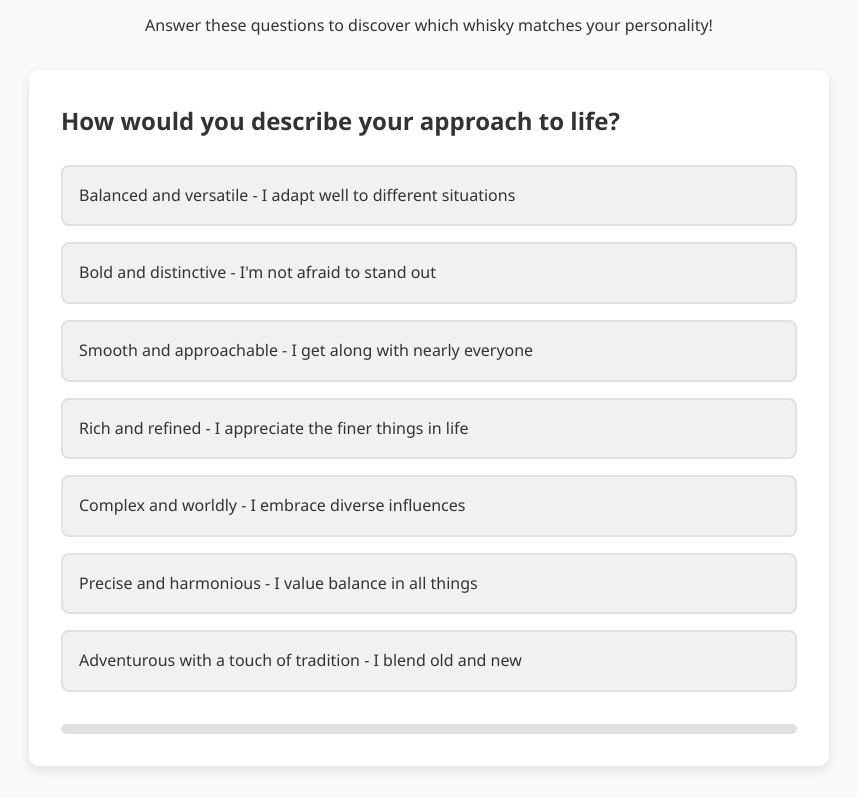
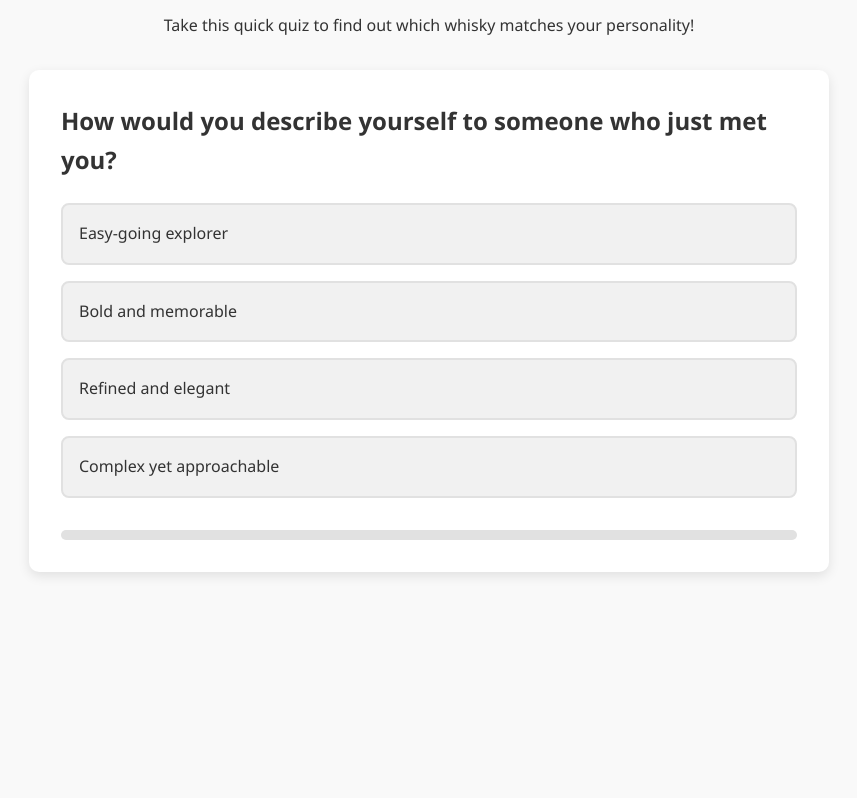
Before and after one commit to urvashisaxena/WhiskyQuiz, a plain HTML site: page index.html in a window 1280 px wide. Shown: the part 126-924 px from the top of the page, without its empty margins (211-1068 px from the left). After the commit the page ends 800 px from the top, so only its background shows below. Drawn offline with Linux system fonts and the light colour scheme.

Commit message:
Update index.html

```diff
--- a/index.html
+++ b/index.html
@@ -220,7 +220,7 @@
     <div class="container">
         <header>
             <h1>Which Whisky Are You?</h1>
-            <p>Answer these questions to discover which whisky matches your personality!</p>
+            <p>Take this quick quiz to find out which whisky matches your personality!</p>
         </header>
 
         <div class="quiz-container">
@@ -244,105 +244,84 @@
     <script>
         const questions = [
             {
-                question: "How would you describe your approach to life?",
+                question: "How would you describe yourself to someone who just met you?",
                 options: [
-                    { text: "Balanced and versatile - I adapt well to different situations", whisky: "glenfiddich" },
-                    { text: "Bold and distinctive - I'm not afraid to stand out", whisky: "lagavulin" },
-                    { text: "Smooth and approachable - I get along with nearly everyone", whisky: "glenlivet" },
-                    { text: "Rich and refined - I appreciate the finer things in life", whisky: "macallan" },
-                    { text: "Complex and worldly - I embrace diverse influences", whisky: "indri" },
-                    { text: "Precise and harmonious - I value balance in all things", whisky: "yamazaki" },
-                    { text: "Adventurous with a touch of tradition - I blend old and new", whisky: "rampur" }
+                    { text: "Easy-going explorer", whisky: ["glenfiddich", "glenlivet"] },
+                    { text: "Bold and memorable", whisky: ["lagavulin", "indri"] },
+                    { text: "Refined and elegant", whisky: ["macallan", "yamazaki"] },
+                    { text: "Complex yet approachable", whisky: ["indri", "glenlivet"] }
                 ]
             },
             {
-                question: "What's your preferred social setting?",
+                question: "Your ideal night involves:",
                 options: [
-                    { text: "Casual gatherings with good friends", whisky: "glenfiddich" },
-                    { text: "Intimate fireside conversations", whisky: "lagavulin" },
-                    { text: "Relaxed dinner parties with interesting conversation", whisky: "glenlivet" },
-                    { text: "Upscale events with a sophisticated crowd", whisky: "macallan" },
-                    { text: "Cultural exchanges with diverse groups of people", whisky: "indri" },
-                    { text: "Peaceful, contemplative settings with close friends", whisky: "yamazaki" },
-                    { text: "Vibrant gatherings that blend tradition with contemporary elements", whisky: "rampur" }
+                    { text: "A cozy fireside chat with close friends", whisky: ["lagavulin", "macallan"] },
+                    { text: "A lively dinner party with interesting conversation", whisky: ["glenlivet", "glenfiddich"] },
+                    { text: "A relaxed gathering with good music and drinks", whisky: ["glenfiddich", "yamazaki"] },
+                    { text: "An elegant evening at a sophisticated venue", whisky: ["macallan", "indri"] }
                 ]
             },
             {
-                question: "Which flavor profile appeals to you most?",
+                question: "What catches your attention in a drink?",
                 options: [
-                    { text: "Sweet with hints of pear and oak", whisky: "glenfiddich" },
-                    { text: "Smoky, peaty with sea salt and campfire", whisky: "lagavulin" },
-                    { text: "Smooth, fruity with notes of vanilla", whisky: "glenlivet" },
-                    { text: "Rich sherry with dried fruits and spice", whisky: "macallan" },
-                    { text: "Complex with tropical fruits and subtle spices", whisky: "indri" },
-                    { text: "Delicate, balanced with honeyed fruit", whisky: "yamazaki" },
-                    { text: "Tropical fruits and caramel with a hint of spice", whisky: "rampur" }
+                    { text: "Something smooth and easy to enjoy", whisky: ["glenlivet", "glenfiddich"] },
+                    { text: "Bold, distinct flavors that stand out", whisky: ["lagavulin", "indri"] },
+                    { text: "Rich complexity with layers to discover", whisky: ["macallan", "yamazaki"] },
+                    { text: "Something unusual with surprising twists", whisky: ["indri", "yamazaki"] }
                 ]
             },
             {
-                question: "How do you approach challenges?",
+                question: "When facing a challenge, you usually:",
                 options: [
-                    { text: "With versatility and resourcefulness", whisky: "glenfiddich" },
-                    { text: "Head-on with bold confidence", whisky: "lagavulin" },
-                    { text: "With consistent, methodical effort", whisky: "glenlivet" },
-                    { text: "By applying refined expertise and experience", whisky: "macallan" },
-                    { text: "Drawing from diverse perspectives and approaches", whisky: "indri" },
-                    { text: "With patience, precision and harmony", whisky: "yamazaki" },
-                    { text: "Blending traditional wisdom with innovative thinking", whisky: "rampur" }
+                    { text: "Take a practical, straightforward approach", whisky: ["glenlivet", "glenfiddich"] },
+                    { text: "Dive in confidently with full force", whisky: ["lagavulin", "indri"] },
+                    { text: "Think carefully and create a detailed plan", whisky: ["yamazaki", "macallan"] },
+                    { text: "Blend tradition with innovation", whisky: ["glenfiddich", "indri"] }
                 ]
             },
             {
-                question: "What's your ideal vacation destination?",
+                question: "Which vacation sounds most appealing?",
                 options: [
-                    { text: "The Scottish Highlands - natural beauty with history", whisky: "glenfiddich" },
-                    { text: "Remote coastal island with dramatic landscapes", whisky: "lagavulin" },
-                    { text: "Peaceful countryside with rolling hills", whisky: "glenlivet" },
-                    { text: "Luxury resort with exceptional service", whisky: "macallan" },
-                    { text: "Cultural immersion in a vibrant, exotic location", whisky: "indri" },
-                    { text: "Serene, meditative natural setting with cultural significance", whisky: "yamazaki" },
-                    { text: "Historic destination with both ancient traditions and modern attractions", whisky: "rampur" }
+                    { text: "Exploring beautiful countryside and historic sites", whisky: ["glenfiddich", "glenlivet"] },
+                    { text: "Remote wilderness with dramatic landscapes", whisky: ["lagavulin", "indri"] },
+                    { text: "Luxury retreat with exceptional food and service", whisky: ["macallan", "yamazaki"] },
+                    { text: "Cultural immersion in somewhere exotic", whisky: ["indri", "yamazaki"] }
                 ]
             },
             {
-                question: "How would your friends describe your personality?",
+                question: "Friends would say your best quality is:",
                 options: [
-                    { text: "Approachable yet complex - there's always more to discover", whisky: "glenfiddich" },
-                    { text: "Distinctive and memorable - not for everyone but deeply appreciated", whisky: "lagavulin" },
-                    { text: "Reliable and pleasant - consistently enjoyable company", whisky: "glenlivet" },
-                    { text: "Sophisticated and refined - attentive to quality and detail", whisky: "macallan" },
-                    { text: "Multicultural and nuanced - bringing unexpected combinations", whisky: "indri" },
-                    { text: "Subtle and balanced - thoughtful with hidden depths", whisky: "yamazaki" },
-                    { text: "Warm and inviting with surprising complexity", whisky: "rampur" }
+                    { text: "Being reliable and consistent", whisky: ["glenlivet", "glenfiddich"] },
+                    { text: "Being unique and memorable", whisky: ["lagavulin", "indri"] },
+                    { text: "Your refinement and attention to detail", whisky: ["macallan", "yamazaki"] },
+                    { text: "Your complexity and interesting perspectives", whisky: ["indri", "macallan"] }
                 ]
             },
             {
-                question: "What's your approach to trying new things?",
+                question: "When trying something new, you prefer:",
                 options: [
-                    { text: "I enjoy new experiences within comfortable parameters", whisky: "glenfiddich" },
-                    { text: "I seek out intense, memorable experiences", whisky: "lagavulin" },
-                    { text: "I appreciate reliable excellence with subtle variations", whisky: "glenlivet" },
-                    { text: "I look for premium quality and craftsmanship", whisky: "macallan" },
-                    { text: "I embrace fusion and cross-cultural experiences", whisky: "indri" },
-                    { text: "I value harmony, balance and attention to detail", whisky: "yamazaki" },
-                    { text: "I enjoy traditional experiences with contemporary twists", whisky: "rampur" }
+                    { text: "Familiar elements with just enough novelty", whisky: ["glenlivet", "glenfiddich"] },
+                    { text: "Something completely different and intense", whisky: ["lagavulin", "indri"] },
+                    { text: "High quality with proven craftsmanship", whisky: ["macallan", "glenfiddich"] },
+                    { text: "Creative blends of traditional and modern", whisky: ["macallan", "glenfiddich"] }
                 ]
             }
         ];
 
         const whiskyDescriptions = {
-            glenfiddich: "You are Glenfiddich 14! Like this Bourbon Barrel Reserve, you're versatile and approachable yet complex. You have a perfect balance of tradition and innovation in your life. People are drawn to your warm personality that's simultaneously familiar and intriguing. You adapt well to different situations while maintaining your distinctive character.",
+            glenfiddich: "You're approachable, balanced, and adaptable, just like Glenfiddich 14. People love your easy-going nature, but there's more depth to you than meets the eye. You strike the perfect balance between tradition and trying new things. Like this bourbon barrel-aged Scotch, you bring warmth and complexity to any social situation.",
 
-            lagavulin: "You are Lagavulin 16! Bold, distinctive and unforgettable - you make a strong impression wherever you go. Like this iconic Islay single malt, you're not afraid to stand out with your intense character. Those who appreciate you do so deeply, recognizing your complex layers beneath the powerful first impression. You bring depth and unique perspective to any situation.",
+            lagavulin: "Bold, distinctive, and unforgettable - you're the Lagavulin 16 of personalities! You make a strong impression and aren't afraid to stand out from the crowd. People who appreciate you are devoted fans for life. Like this powerfully smoky Islay whisky, you've got intensity and character that's impossible to ignore.",
 
-            glenlivet: "You are Glenlivet 15! Smooth, refined and consistently excellent - you're the friend everyone loves to have around. Like this classic Speyside whisky finished in French oak, you bring a reliable warmth with subtle complexities that reveal themselves over time. You navigate life's challenges with grace and maintain a balanced approach that others find comforting.",
+            glenlivet: "Smooth, reliable, and universally appealing - you're Glenlivet 15 through and through. Friends value your consistency and warmth. You handle life's challenges with quiet confidence and grace. Like this beloved Speyside classic aged in French oak, you bring a comfortable familiarity with subtle complexities that reward those who pay attention.",
 
-            macallan: "You are Macallan 12! Sophisticated, rich and refined - you appreciate quality in all aspects of life. Like this sherry oak-matured single malt, you bring a depth and complexity to your relationships. You have impeccable taste and an eye for detail. Your warm personality has layers of nuance that reward those who take the time to know you better.",
+            macallan: "Sophisticated, rich, and refined - you're definitely Macallan 12. You appreciate quality in all aspects of life and have excellent taste. Like this sherry-cask matured classic, you bring depth and complexity to relationships. You might seem reserved at first, but those who get to know you discover your warm, multifaceted personality.",
 
-            indri: "You are Indri Trini Three Wood! Innovative and complex, you embody a beautiful fusion of traditions. Like this distinctive Indian whisky aged in three different barrels, you draw from diverse influences to create something uniquely your own. You're adventurous yet grounded, bringing unexpected combinations of ideas and perspectives to everything you do.",
+            indri: "Innovative and complex - you're Indri Trini Three Wood! You blend different influences to create something uniquely yours. You're adventurous yet grounded, bringing fresh perspectives everywhere you go. Like this distinctive Indian whisky aged in three different barrels, you create unexpected combinations that just work perfectly together.",
 
-            yamazaki: "You are Yamazaki 12! Precise, balanced and harmonious - you embody thoughtful refinement. Like this celebrated Japanese whisky, you blend tradition with subtle innovation. You value craftsmanship and attention to detail in all things. Your approach to life is measured and mindful, creating harmony in whatever environment you find yourself in.",
+            yamazaki: "Precise, balanced, and thoughtful - you're Yamazaki 12! You value harmony and craftsmanship in everything you do. Like this celebrated Japanese whisky, you combine tradition with subtle innovation. You might be quiet at first, but your depth of character and attention to detail makes a lasting impression.",
 
-            rampur: "You are Rampur Double Cask! Adventurous yet respectful of tradition, you bridge different worlds with ease. Like this Indian single malt aged in both American oak and sherry casks, you bring together contrasting elements in a harmonious way. You have a warm, inviting personality with surprising depths and a touch of the exotic that makes you truly distinctive."
+            rampur: "Adventurous with a respect for tradition - you're Rampur Double Cask! You effortlessly bridge different worlds and ideas. Like this Indian single malt aged in both American oak and sherry casks, you bring together contrasting elements in perfect harmony. You've got a warm personality with surprising depths and a touch of the exotic."
         };
 
         // State tracking
@@ -386,7 +365,7 @@
                     <h2>${questionData.question}</h2>
                     <div class="options">
                         ${questionData.options.map((option, index) => `
-                            <div class="option" data-whisky="${option.whisky}">
+                            <div class="option" data-whisky-index="${index}">
                                 ${option.text}
                             </div>
                         `).join('')}
@@ -410,8 +389,13 @@
 
         // Handle option click
         function handleOptionClick(e) {
-            const selectedWhisky = e.target.getAttribute('data-whisky');
-            scores[selectedWhisky]++;
+            const optionIndex = e.target.getAttribute('data-whisky-index');
+            const selectedWhiskies = questions[currentQuestion].options[optionIndex].whisky;
+
+            // Add 1 point to each whisky in the array
+            selectedWhiskies.forEach(whisky => {
+                scores[whisky]++;
+            });
 
             currentQuestion++;
             renderQuestion();
```
